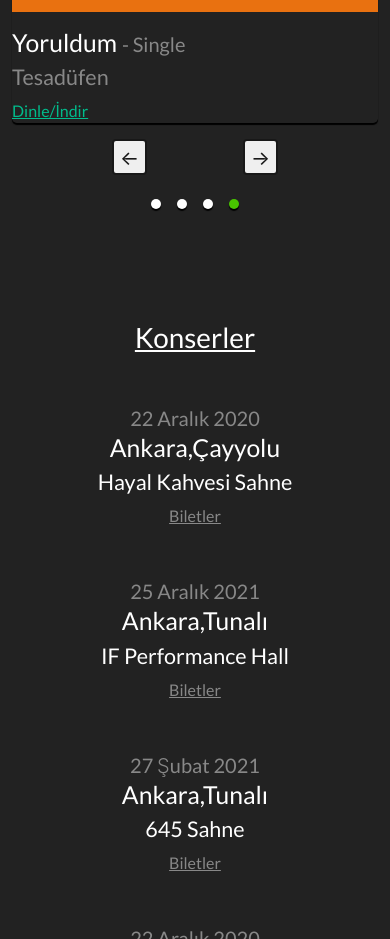
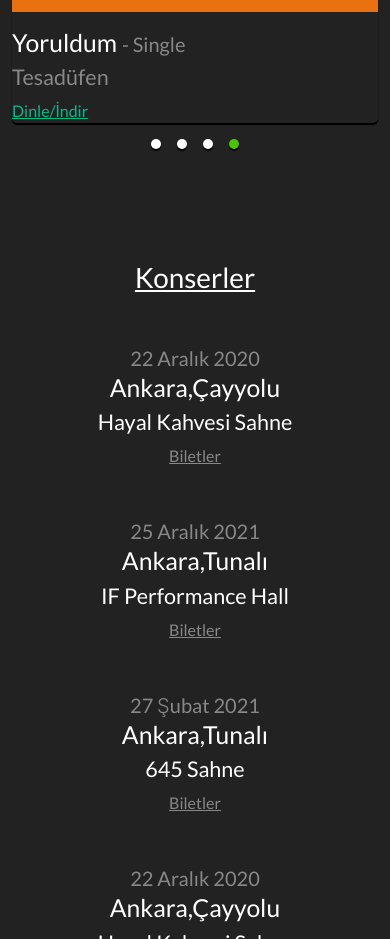
Before and after one commit to Emruur/Tesadufen-Website, a plain HTML site: page index.html in a window 390 px wide. Shown: the part 1600-2539 px from the top of the page. Drawn offline with nearby package versions, Linux system fonts and the light colour scheme.

Commit message:
Update index.html

```diff
--- a/index.html
+++ b/index.html
@@ -187,7 +187,7 @@
                                 <a href="">Dinle/İndir</a>
                             </li>
                         </ul>
-                        <div class="buttonGroupYeah d-flex justify-content-center mb-4">
+                        <div class="buttonGroupYeah justify-content-center mb-4 d-none d-md-flex">
                             <button class="prev me-5">←</button>
                             <button class="next ms-5">→</button>
                         </div>
```
